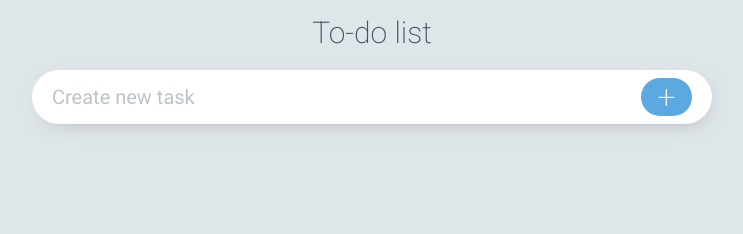
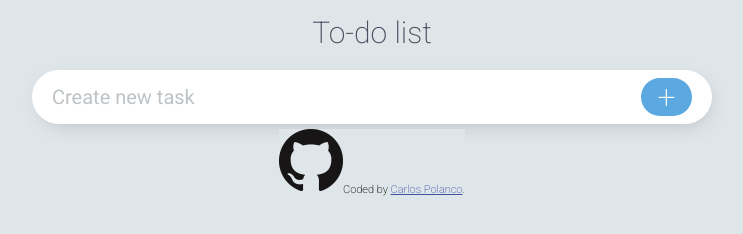
Before and after one commit to carlospgraciano/simple-to-do-react, a plain HTML site: page index.html in a window 1280 px wide. Shown: the whole page, without its empty margins (268-1011 px from the left). Drawn offline with nearby package versions, Linux system fonts and the light colour scheme.

Commit message:
Add github icon

```diff
--- a/App.js
+++ b/App.js
@@ -7,7 +7,12 @@ function Header() {
 };
 
 function Footer() {
-
+    return (
+        <p className="attribution">
+            <img src="./img/GitHub-Mark-64px.png" width="64" height="64" />
+            Coded by <a href="https://github.com/carlospgraciano">Carlos Polanco</a>.
+        </p>
+    );
 };
 
 function handleTaskAddition(e, setTask) {
@@ -134,7 +139,7 @@ function App() {
         <div className="app">
             <Header />
             <ToDo />
-            {/* <Footer /> */}
+            <Footer />
         </div>
     );
 };
--- a/main.css
+++ b/main.css
@@ -15,6 +15,16 @@ input:focus, input:active {
 
 input::placeholder {
     color: #bdc3c7;
+}
+
+.attribution {
+  font-weight: 200;
+  font-size: 11px;
+  text-align: center;
+}
+.attribution a {
+  font-weight: 200;
+  color: #3e52a3;
 }
 
 #root {
```
Also changed, not shown: img/GitHub-Mark-120px-plus.png (added), img/GitHub-Mark-32px.png (added), img/GitHub-Mark-64px.png (added), img/GitHub-Mark-Light-120px-plus.png (added), img/GitHub-Mark-Light-32px.png (added), img/GitHub-Mark-Light-64px.png (added).
